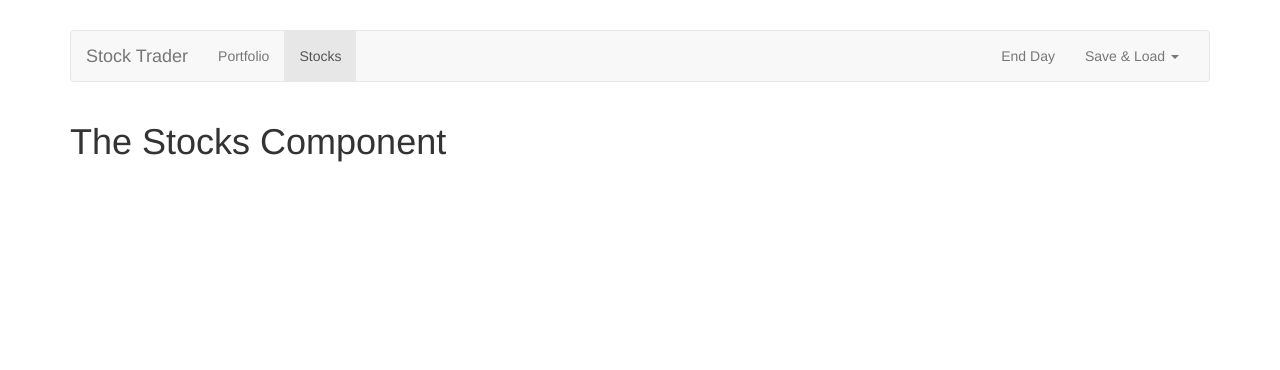
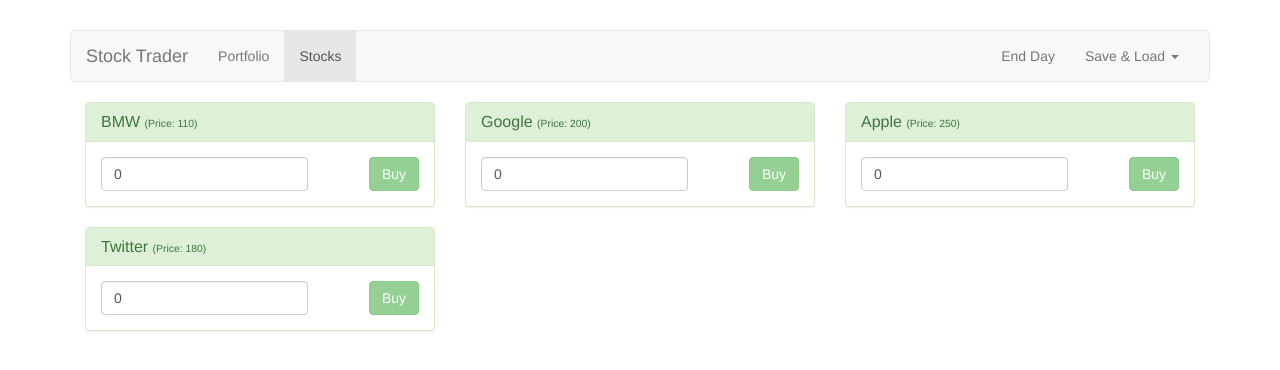
Before and after one commit to endylinux/vue2-stock-trader, a Vue app: page /stocks in a window 1280 px wide. Shown: the top 370 px of the page. Built offline with nearby package versions, Linux system fonts and the light colour scheme.

Commit message:
Creating Stocks Components, adding a 'Buy' Button

```diff
--- a/src/components/stocks/Stock.vue
+++ b/src/components/stocks/Stock.vue
@@ -1,10 +1,53 @@
 <template>
-  <h1>The Stock - Stocks Component</h1>
+  <div class="col-sm-6 col-md-4">
+    <div class="panel panel-success">
+      <div class="panel-heading">
+        <h3 class="panel-title">
+          {{ stock.name }}
+          <small>(Price: {{ stock.price }})</small>
+        </h3>
+      </div>
+      <div class="panel-body">
+        <div class="pull-left">
+          <input
+              type="number"
+              class="form-control"
+              placeholder="Quantity"
+              v-model.number="quantity"
+          >
+        </div>
+        <div class="pull-right">
+          <button
+              class="btn btn-success"
+              @click="buyStock"
+              :disabled="quantity <= 0 || !Number.isInteger(quantity)"
+          >Buy</button>
+        </div>
+      </div>
+    </div>
+  </div>
 </template>
 
 <script>
 export default {
-  name: "Stock"
+  name: "Stock",
+  props: ['stock'],
+  data() {
+    return {
+      quantity: 0,
+    }
+  },
+  methods: {
+    buyStock() {
+      const order = {
+        stockId: this.stock.id,
+        stockPrice: this.stock.price,
+        quantity: this.quantity
+      };
+      console.log(order);
+      this.quantity = 0;
+    }
+  }
 }
 </script>
 
--- a/src/components/stocks/Stocks.vue
+++ b/src/components/stocks/Stocks.vue
@@ -1,10 +1,26 @@
 <template>
-  <h1>The Stocks Component</h1>
+  <div>
+    <app-stock v-for="(stock, id) in stocks" :key="id" :stock="stock"></app-stock>
+  </div>
 </template>
 
 <script>
+import Stock from "@/components/stocks/Stock";
 export default {
-  name: "Stocks"
+  name: "Stocks",
+  data() {
+    return {
+      stocks: [
+        { id: 1, name: 'BMW', price: 110 },
+        { id: 2, name: 'Google', price: 200 },
+        { id: 3, name: 'Apple', price: 250 },
+        { id: 4, name: 'Twitter', price: 180 },
+      ]
+    }
+  },
+  components: {
+    appStock: Stock,
+  }
 }
 </script>
 
```
